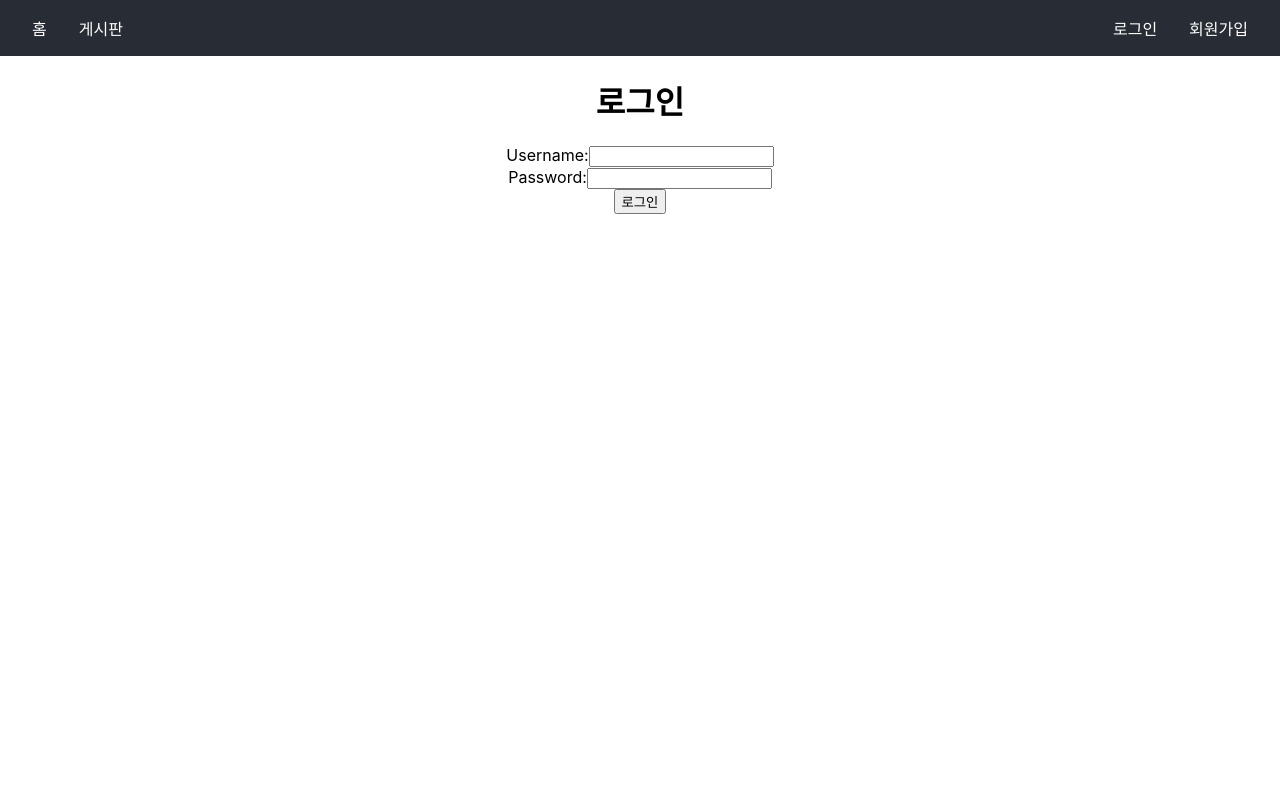
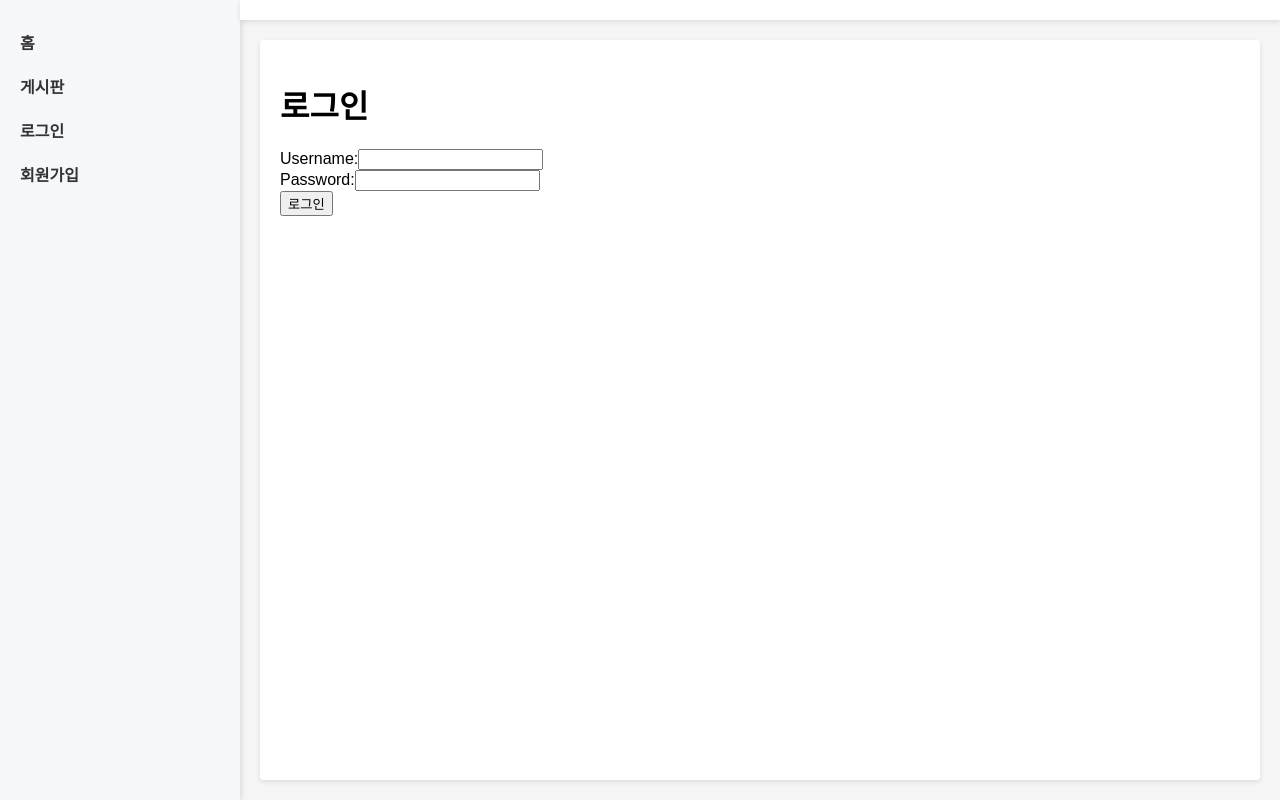
Before and after one commit to jiwonmokpo/Vtuber_info, a React (Create React App) app: page /login in a window 1280 px wide. Built offline with nearby package versions, Linux system fonts and the light colour scheme; no server answers.

Commit message:
글 목록 및 레이아웃/CSS변경

```diff
--- a/src/App.css
+++ b/src/App.css
@@ -1,49 +1,241 @@
-.App {
-  text-align: center;
+/* Global Styles */
+body {
+  font-family: Arial, sans-serif;
+  background-color: #f5f5f5;
+  margin: 0;
+  padding: 0;
 }
 
-.navbar {
+.App {
+  display: flex;
+  min-height: 100vh;
+}
+
+.sidebar {
+  width: 200px;
+  background-color: #f5f7fa;
+  padding: 20px;
+  box-shadow: 2px 0 5px rgba(0,0,0,0.1);
+}
+
+.nav {
+  display: flex;
+  flex-direction: column;
+}
+
+.nav a {
+  margin: 10px 0;
+  color: #333;
+  text-decoration: none;
+  font-weight: bold;
+}
+
+.nav a:hover {
+  color: #b388eb;
+}
+
+.main-content {
+  flex: 1;
+  display: flex;
+  flex-direction: column;
+}
+
+.header {
+  display: flex;
+  justify-content: flex-end;
+  align-items: center;
+  padding: 10px 20px;
+  background-color: #fff;
+  box-shadow: 0 2px 5px rgba(0,0,0,0.1);
+}
+
+.header .user-info {
+  display: flex;
+  align-items: center;
+}
+
+.header .user-info img {
+  width: 40px;
+  height: 40px;
+  border-radius: 50%;
+  margin-right: 10px;
+}
+
+.header .user-info .username {
+  font-weight: bold;
+}
+
+main {
+  flex: 1;
+  padding: 20px;
+  background-color: #fff;
+  margin: 20px;
+  border-radius: 4px;
+  box-shadow: 0 2px 5px rgba(0,0,0,0.1);
+}
+
+/* Board Styles */
+.post {
+  background-color: #fff;
+  padding: 20px;
+  margin-bottom: 20px;
+  border-radius: 4px;
+  box-shadow: 0 2px 5px rgba(0,0,0,0.1);
+}
+
+.post h2 {
+  margin-top: 0;
+}
+
+.post p {
+  margin: 5px 0;
+}
+
+.post .post-header {
+  display: flex;
+  align-items: center;
+  margin-bottom: 10px;
+}
+
+.post .post-header img {
+  width: 40px;
+  height: 40px;
+  border-radius: 50%;
+  margin-right: 10px;
+}
+
+.post .post-header .post-username {
+  font-weight: bold;
+}
+
+.post .post-header .post-date {
+  margin-left: 10px;
+  color: #777;
+}
+
+.post .post-content {
+  margin: 10px 0;
+}
+
+.post .post-actions {
   display: flex;
   justify-content: space-between;
-  background-color: #282c34;
-  padding: 1em;
-  color: white;
+  align-items: center;
 }
 
-.navbar a {
-  color: white;
-  text-decoration: none;
-  margin: 0 1em;
+.post .post-actions .like-button {
+  background-color: #fff;
+  color: #b388eb;
+  border: 1px solid #b388eb;
+  padding: 5px 10px;
+  border-radius: 4px;
+  cursor: pointer;
 }
 
-.navbar-left {
-  display: flex;
+.post .post-actions .like-button:hover {
+  background-color: #b388eb;
+  color: #fff;
 }
 
-.navbar-right {
-  display: flex;
+.post .post-comments {
+  margin-top: 20px;
 }
 
-.App-header {
-  background-color: #282c34;
-  min-height: 100vh;
+.post .post-comments .comment {
   display: flex;
-  flex-direction: column;
   align-items: center;
-  justify-content: center;
-  font-size: calc(10px + 2vmin);
-  color: white;
+  margin-bottom: 10px;
 }
 
-.App-link {
-  color: #61dafb;
+.post .post-comments .comment img {
+  width: 40px;
+  height: 40px;
+  border-radius: 50%;
+  margin-right: 10px;
 }
 
-@keyframes App-logo-spin {
-  from {
-    transform: rotate(0deg);
-  }
-  to {
-    transform: rotate(360deg);
-  }
+.post .post-comments .comment .comment-content {
+  background-color: #f5f5f5;
+  padding: 10px;
+  border-radius: 4px;
+  flex: 1;
 }
+
+.post .post-comments .comment .comment-content .comment-username {
+  font-weight: bold;
+}
+
+.post .post-comments .comment .comment-content .comment-date {
+  margin-left: 10px;
+  color: #777;
+}
+
+.post .post-comments .comment-form {
+  display: flex;
+  align-items: center;
+  margin-top: 20px;
+}
+
+.post .post-comments .comment-form input[type="text"] {
+  flex: 1;
+  padding: 10px;
+  border: 1px solid #ddd;
+  border-radius: 4px;
+  margin-right: 10px;
+}
+
+.post .post-comments .comment-form button {
+  background-color: #b388eb;
+  color: #fff;
+  padding: 10px 20px;
+  border: none;
+  border-radius: 4px;
+  cursor: pointer;
+}
+
+.post .post-comments .comment-form button:hover {
+  background-color: #9b6ede;
+}
+
+/* Pagination Styles */
+.pagination {
+  display: flex;
+  justify-content: center;
+  margin-top: 20px;
+}
+
+.pagination button {
+  background-color: #fff;
+  color: #333;
+  border: 1px solid #ddd;
+  padding: 10px 20px;
+  margin: 0 5px;
+  border-radius: 4px;
+  cursor: pointer;
+}
+
+.pagination button:hover {
+  background-color: #f5f5f5;
+}
+
+/* Write Button Styles */
+.write-button {
+  display: flex;
+  justify-content: flex-end;
+  margin-top: 20px;
+}
+
+.write-button a {
+  background-color: #b388eb;
+  color: #fff;
+  padding: 10px 20px;
+  border: none;
+  border-radius: 4px;
+  text-decoration: none;
+  font-weight: bold;
+  cursor: pointer;
+}
+
+.write-button a:hover {
+  background-color: #9b6ede;
+}
--- a/src/App.js
+++ b/src/App.js
@@ -1,6 +1,6 @@
 // src/App.js
 import React, { createContext, useState, useEffect } from 'react';
-import { BrowserRouter as Router, Route, Routes, Link, useNavigate } from 'react-router-dom';
+import { BrowserRouter as Router, Route, Routes, Link } from 'react-router-dom';
 import axios from 'axios';
 import Home from './userpage/Home';
 import Login from './userpage/Login';
@@ -36,12 +36,10 @@ function App() {
     <AuthContext.Provider value={{ auth, setAuth }}>
       <Router>
         <div className="App">
-          <nav className="navbar">
-            <div className="navbar-left">
+          <aside className="sidebar">
+            <nav className="nav">
               <Link to="/">홈</Link>
               <Link to="/board">게시판</Link>
-            </div>
-            <div className="navbar-right">
               {auth.loggedIn ? (
                 <>
                   <Link to="/mypage">마이페이지</Link>
@@ -54,8 +52,18 @@ function App() {
                   <Link to="/register">회원가입</Link>
                 </>
               )}
+            </nav>
+          </aside>
+          <div className="main-content">
+            <header className="header">
+              {auth.loggedIn && (
+                <div className="user-info">
+                  <img src="user-profile-image-url" alt="User" />
+                  <span className="username">{auth.user.username}</span>
                 </div>
-          </nav>
+              )}
+            </header>
+            <main>
               <Routes>
                 <Route path="/" element={<Home />} />
                 <Route path="/board" element={<Board />} />
@@ -64,6 +72,8 @@ function App() {
                 <Route path="/mypage" element={<MyPage />} />
                 <Route path="/write" element={<WritePost />} /> {/* WritePost 컴포넌트 라우트 */}
               </Routes>
+            </main>
+          </div>
         </div>
       </Router>
     </AuthContext.Provider>
--- a/src/board/Board.js
+++ b/src/board/Board.js
@@ -10,6 +10,7 @@ const Board = () => {
   const [hasMore, setHasMore] = useState(true);
 
   useEffect(() => {
+    setPosts([]);
     fetchPosts();
   }, [page]);
 
@@ -19,9 +20,9 @@ const Board = () => {
       if (response.data.length < 10) {
         setHasMore(false);
       }
-      setPosts((prevPosts) => [...prevPosts, ...response.data]);
+      setPosts(response.data);
     } catch (error) {
-      console.error('Error fetching posts:', error);
+      console.error('Error fetching posts:', error.response ? error.response.data : error.message);
     }
   };
 
@@ -30,7 +31,7 @@ const Board = () => {
       await axios.delete(`http://localhost:5000/posts/${postId}`, { withCredentials: true });
       setPosts(posts.filter(post => post.id !== postId));
     } catch (error) {
-      console.error('Error deleting post:', error);
+      console.error('Error deleting post:', error.response ? error.response.data : error.message);
     }
   };
 
--- a/src/board/WritePost.js
+++ b/src/board/WritePost.js
@@ -1,4 +1,3 @@
-// src/pages/WritePost.js
 import React, { useContext, useState } from 'react';
 import axios from 'axios';
 import { useNavigate } from 'react-router-dom';
```
Also changed, not shown: 1 other file (tests, documents, lock files or other folders). Lines whose indentation alone changed are shown as unchanged.
